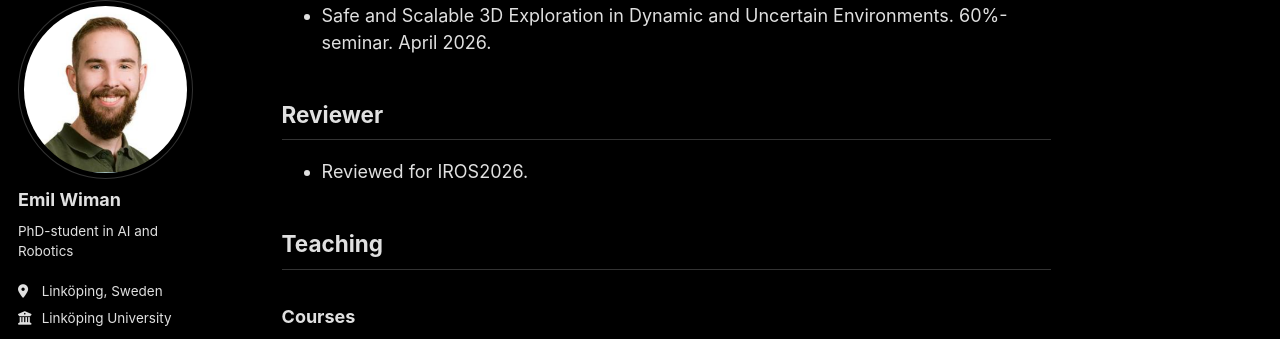
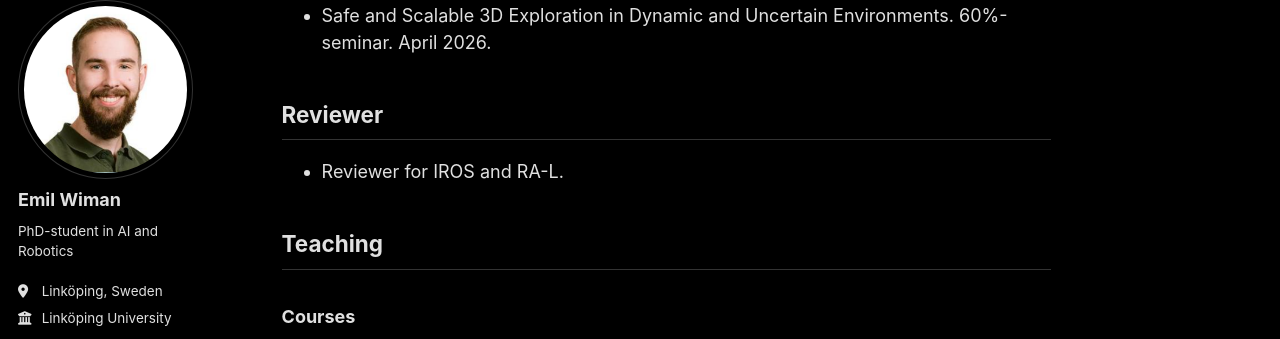
Before and after one commit to emilcw/emilcw.github.io, a Jekyll site: the page built from _pages/research.md, in a window 1280 px wide and 900 px high, scrolled down 1798 px. Shown: the part 99-438 px from the top of the window. Built offline with Jekyll 4.4.1, drawn with Linux system fonts in a browser that asks for light colours; some web fonts are replaced; a script that is not in the unit is left out.

Commit message:
new reviewer :)

```diff
--- a/_pages/research.md
+++ b/_pages/research.md
@@ -50,7 +50,7 @@ Please see, [Publications](/publications/)
 - Safe and Scalable 3D Exploration in Dynamic and Uncertain Environments. 60%-seminar. April 2026.
 
 ## Reviewer
--  Reviewed for IROS2026.
+-  Reviewer for IROS and RA-L.
 
 ## Teaching
 
```
